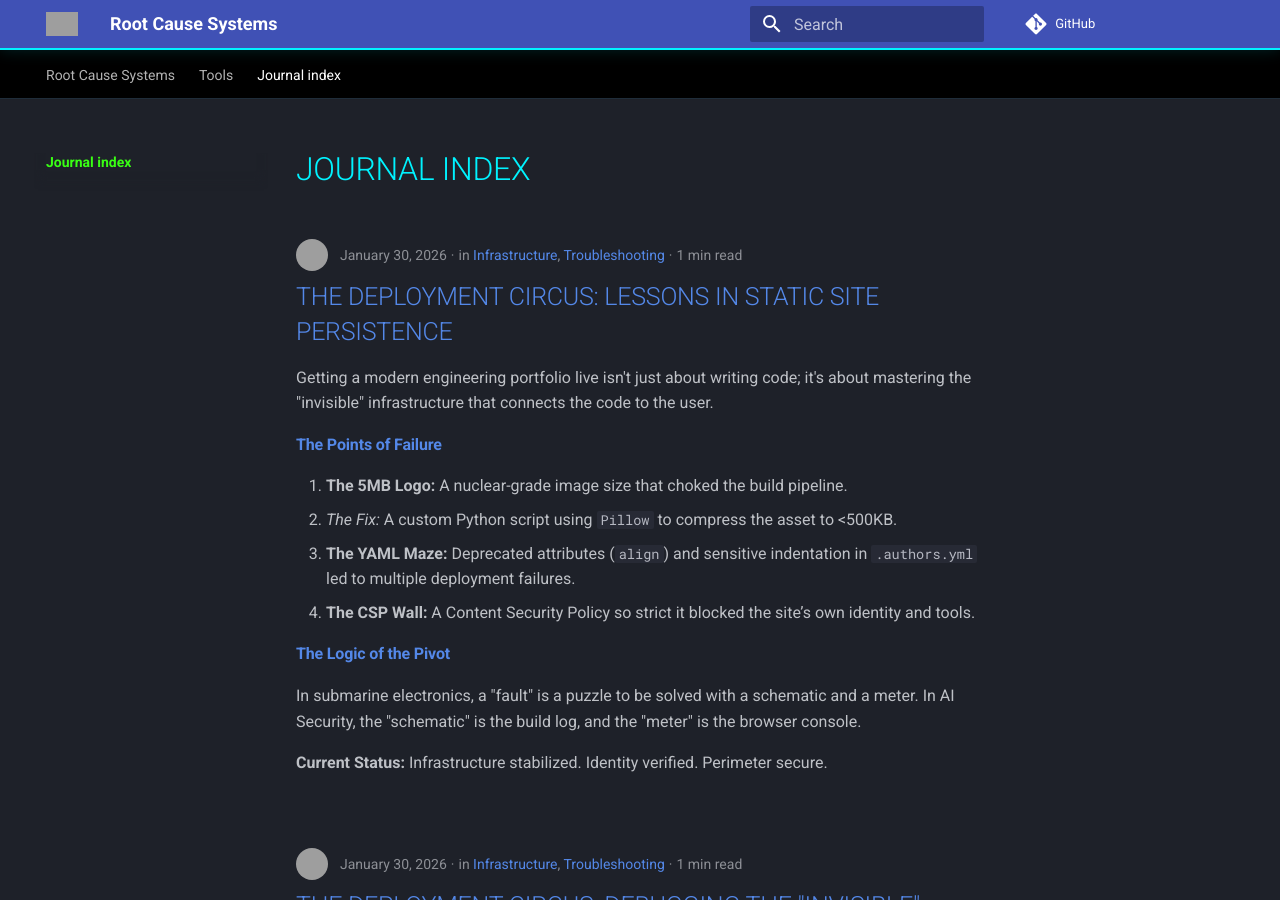
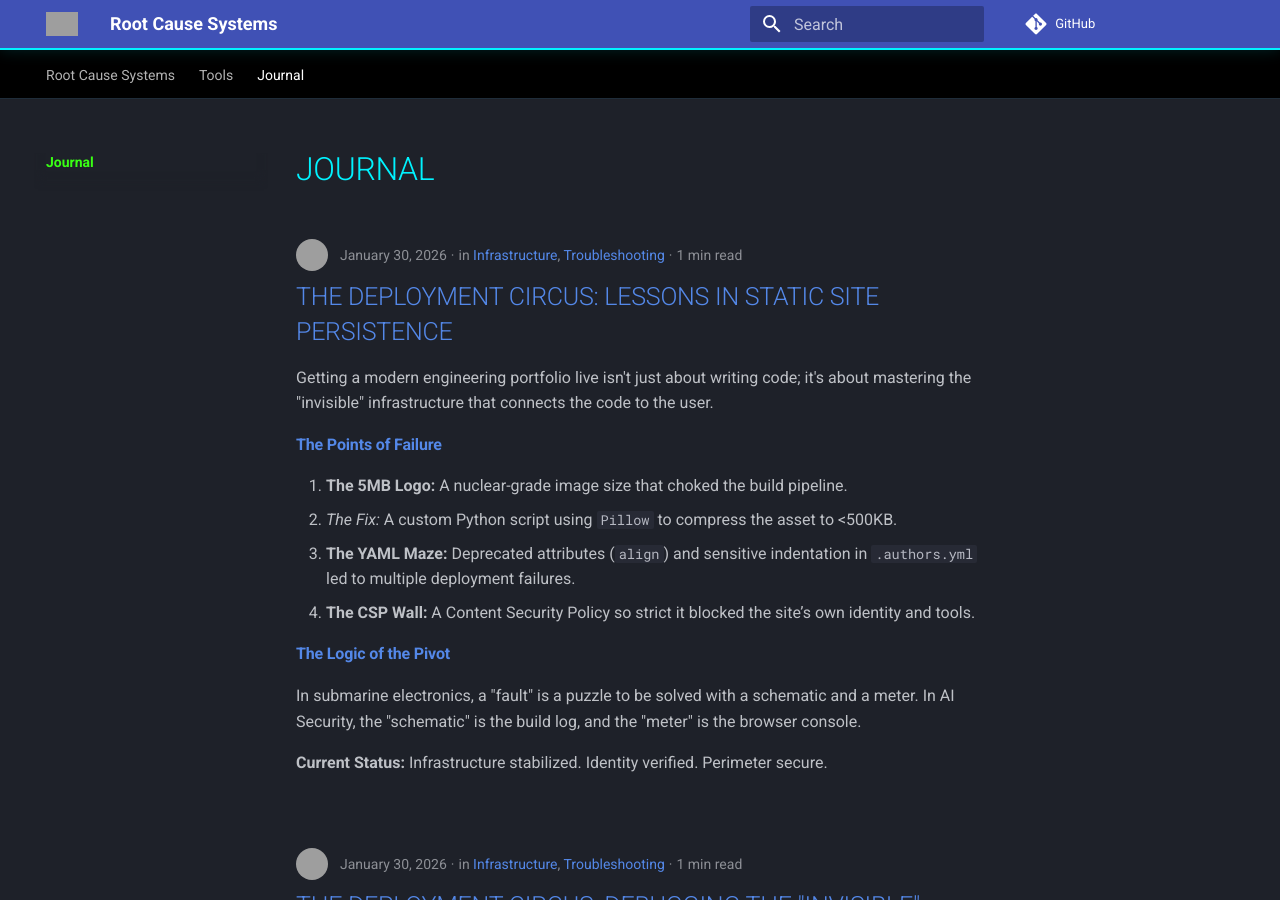
Before and after one commit to RootCauseSystems/website, an MkDocs documentation site: the page built from docs/journal/index.md, in a window 1280 px wide and 900 px high. Built offline with MkDocs 1.6.1 and Material for MkDocs 9.7.7, drawn with Linux system fonts in a browser that asks for light colours; comment, search, counter and statistics services are not loaded; grey boxes are pictures that could not be loaded.

```diff
--- a/docs/journal/index.md
+++ b/docs/journal/index.md
@@ -1 +1 @@
-# Journal index
+# Journal
```
